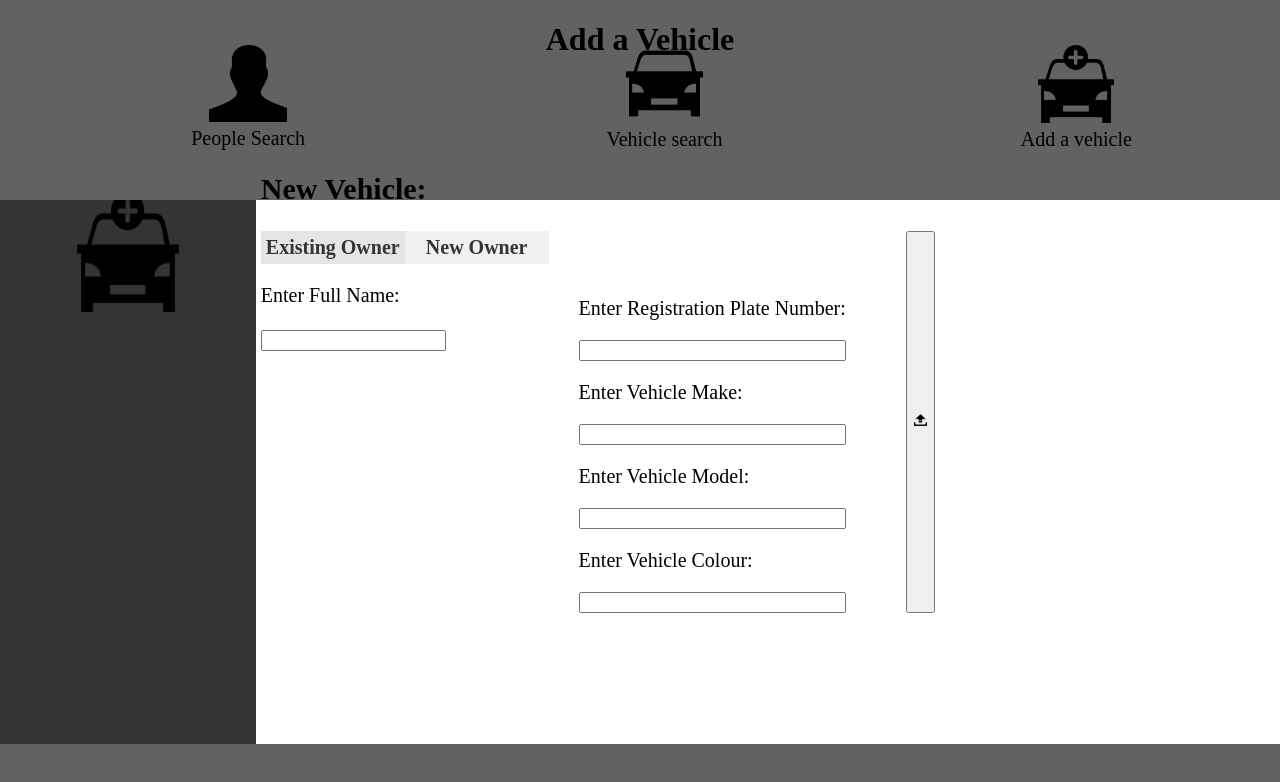
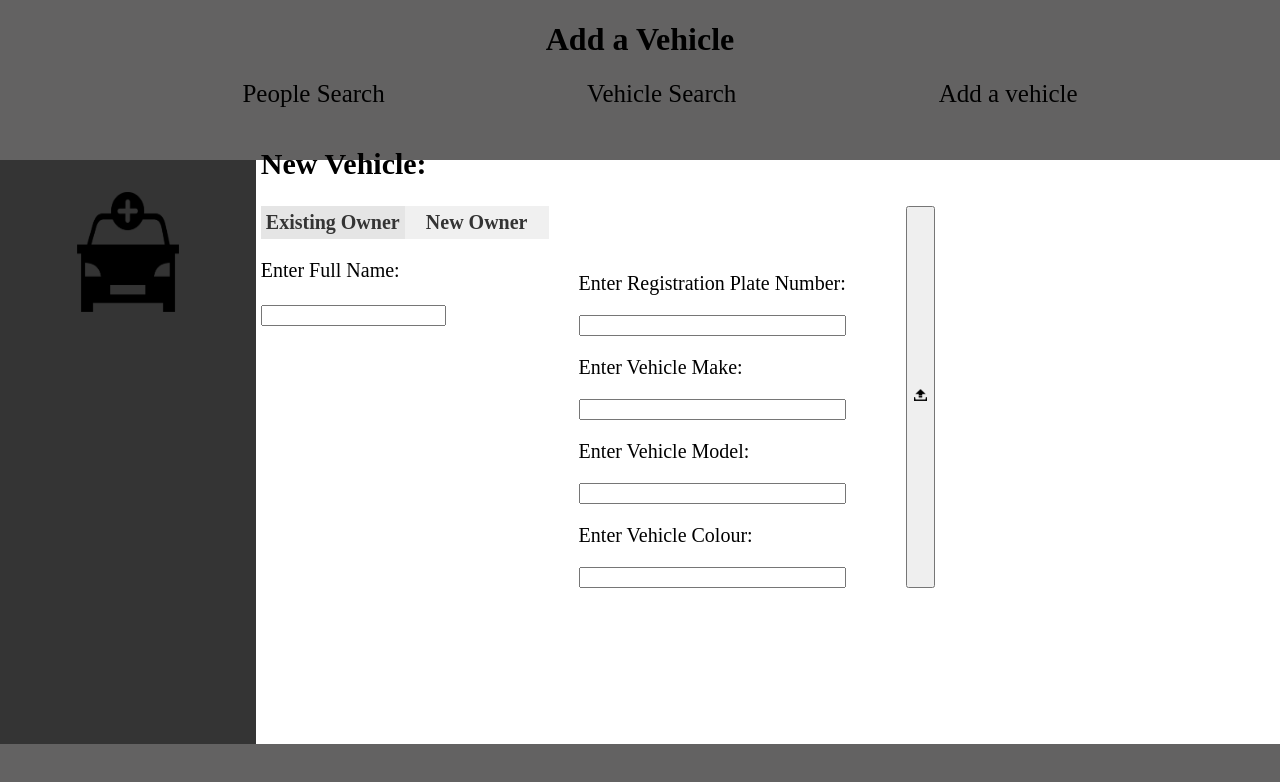
Before and after one commit to Ravinder-Sanghera/Ravinder-Sanghera.github.io, a plain HTML site: page newcars.html in a window 1280 px wide. Drawn offline with Linux system fonts and the light colour scheme; a script that the page names is missing.

Commit message:
i give up

```diff
--- a/newcars.html
+++ b/newcars.html
@@ -15,30 +15,21 @@
         <header>
             <h1 role="heading">Add a Vehicle</h1>
 
-            <nav  class="content1">
+            <nav>
                 <ul class="links">
                     <li>
-                        <a href="searchpeople.html" id="people" class="links">
-                            <div>
-                                <img src="images/male-icon.png" alt="person icon for search people button" class="images-header">
-                                <label for="people" class="image-label">People Search</label>
-                            </div>
+                        <a href="searchpeople.html" class="links">
+                            People Search
                         </a>
                     </li>
                     <li>
-                        <a href="searchcars.html" id="vehicles" class="links">
-                            <div>
-                                <img src="images/car-icon.png" alt="car icon for search vehicles button" class="images-header">
-                                <label for="vehicles" class="image-label">Vehicle search</label>
-                            </div>
+                        <a href="searchcars.html" class="links">
+                            Vehicle Search
                         </a>
                     </li>
                     <li>
-                        <a href="newcars.html" id="vehicles2" class="links">
-                            <div>
-                                <img src="images/add-car-icon.png" alt="car icon for new vehicles button" class="images-header">
-                                <label for="vehicles2" class="image-label">Add a vehicle</label>
-                            </div>
+                        <a href="newcars.html"class="links">
+                            Add a vehicle
                         </a>
                     </li>
                 </ul>
--- a/styles.css
+++ b/styles.css
@@ -1,13 +1,5 @@
 .form{
     display: flex;
-}
-
-.images-header{
-    max-width: 40%; /*sets the size of the images used*/
-    max-height: 40%;
-    top: -35px; /*move images up*/
-    margin-bottom: 0; /*Remove any bottom margin*/
-    position: relative;
 }
 
 .images-sidebar{
@@ -15,20 +7,12 @@
     max-height: 15%;
 }
 
-.image-label {
-    display: block; /*place the label below the image*/
-    top: -35px; /*move the links up*/
-    margin-bottom: 0; /*Remove any bottom margin*/
-    color: black;
-    position: relative;
-}
-
 nav ul {
     list-style-type: none; /*Remove bullet points for navigation links*/
   }
 
 .Header {
-    height: 25%; /*sets header height to 25% of the window height*/
+    height: 20%; /*sets header height to 25% of the window height*/
     width: 100%; /*header takes the full width of the screen*/
     left: 0;
     top: 0;
@@ -45,6 +29,7 @@ nav ul {
     color: black; /*sets text colour for navigation links*/
     text-decoration: none; /*Removes underlining from links*/
     padding-bottom: 0%;
+    font-size: 125%;
 }
 
 .sidebar{
@@ -74,7 +59,7 @@ nav ul {
 main{
     display: grid;
     padding-left: 20%; /*move the content over to clear the sidebar*/
-    padding-top: 11%; /*move the content down to clear the header*/
+    padding-top: 9%; /*move the content down to clear the header*/
 }
 
 .content{
@@ -84,9 +69,6 @@ main{
 }
 .content p{
     padding-top: 0%;
-}
-.content1{
-    font-size: 125%;
 }
 
 .car-group{
```
Also changed, not shown: searchcars.html (+7 -16 lines), searchpeople.html (+1 -1 lines).
